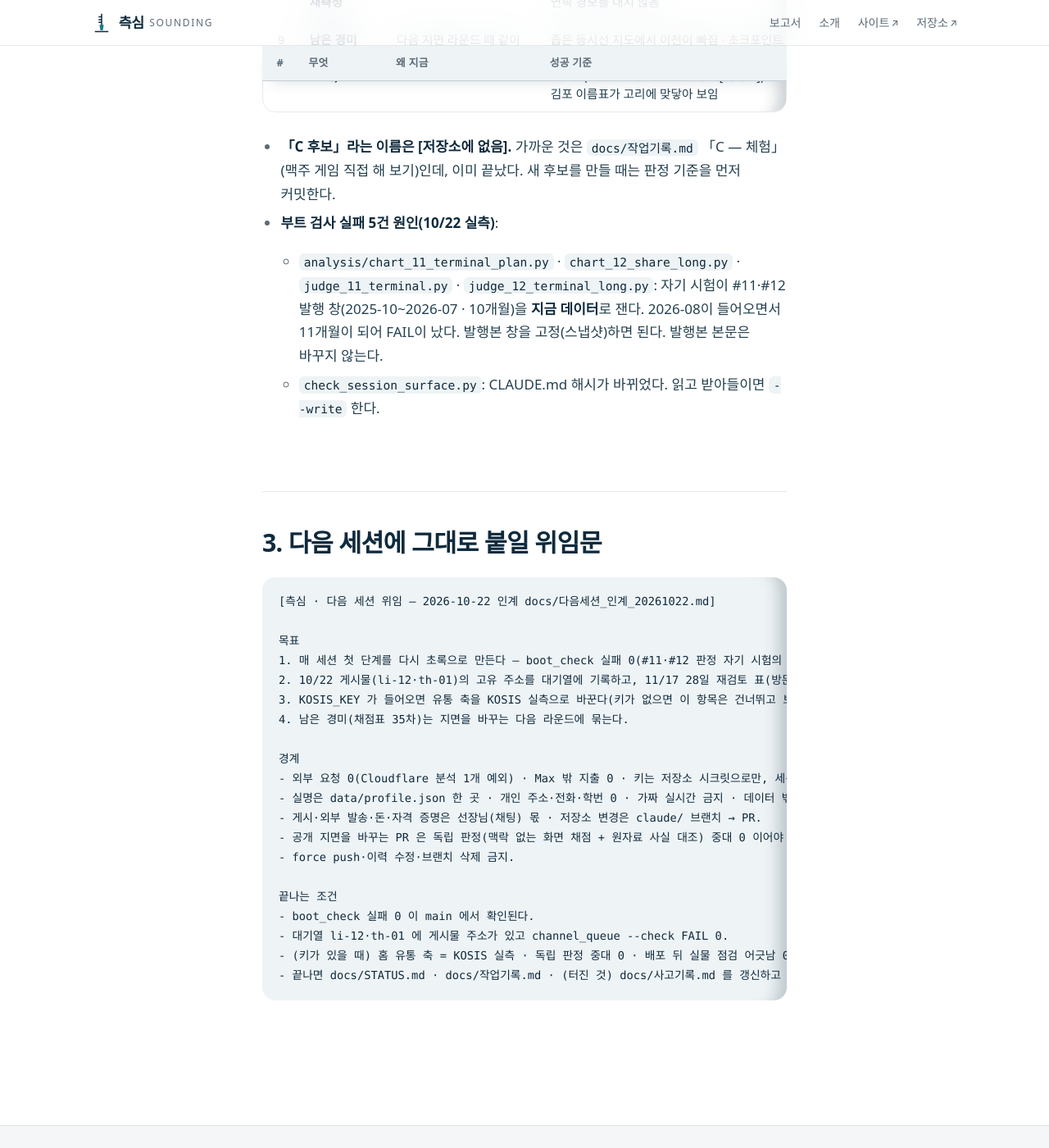
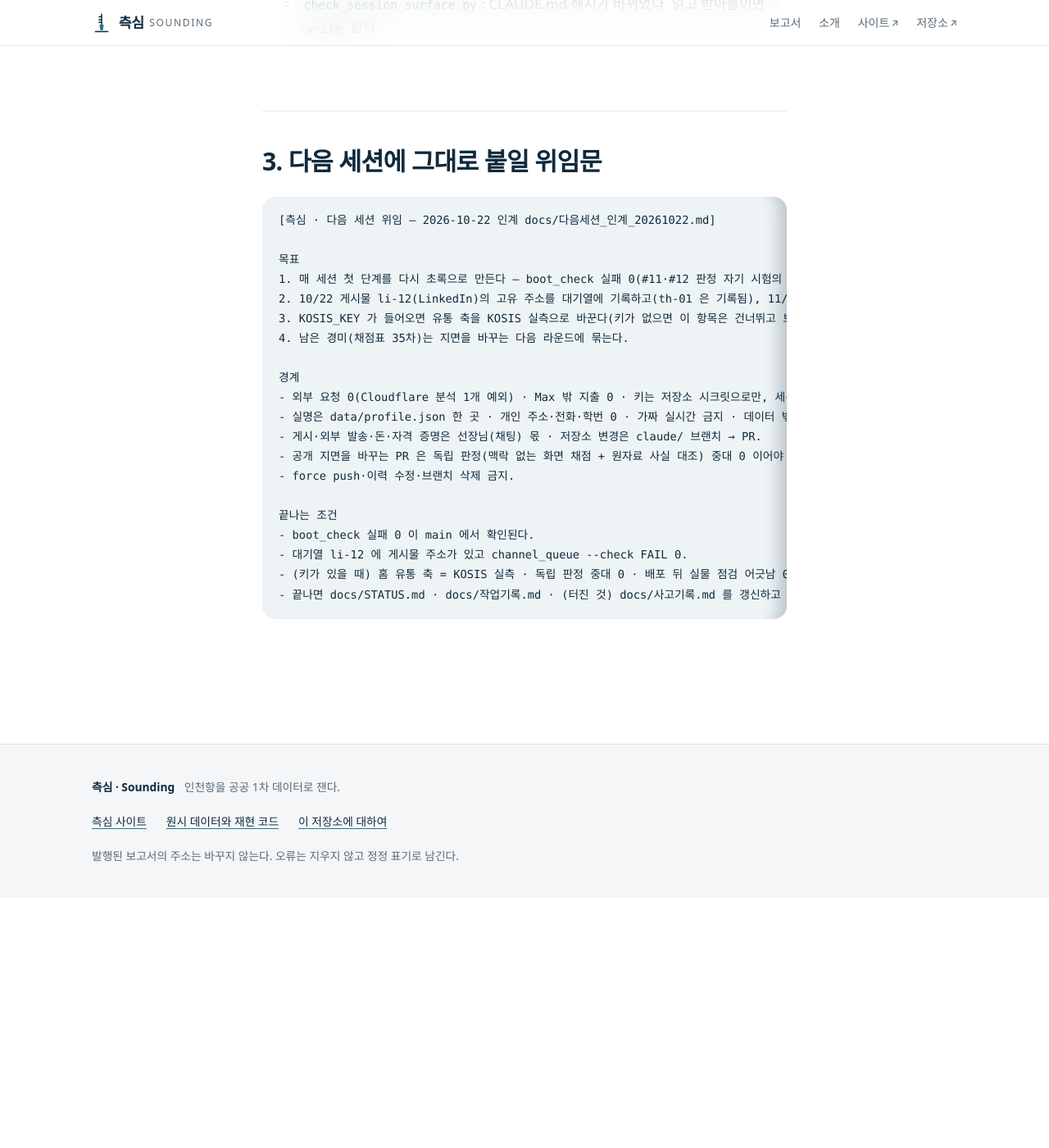
Before and after one commit to jisangj03-dev/incheon-port-analysis, a Jekyll site: the page built from docs/다음세션_인계_20261022.md, in a window 1280 px wide and 1400 px high, scrolled down 3404 px. Shown: the whole window at 82% size. Built offline with Jekyll 4.4.1, drawn with Linux system fonts in a browser that asks for light colours; some web fonts are replaced; our own code applies the rules of GitHub Pages for plain Markdown files; after the commit the page ends 4499 px from its top, so only the background shows below that; some of the changed text lies outside the part shown.

Commit message:
th-01 게시물 주소 기록(10/22 채팅) — li-12 는 미기록 유지(다음 채팅이 넘긴다)
Co-Authored-By: Claude Opus 5.5 <noreply@anthropic.com>
Claude-Session: https://claude.ai/code/session_01L59oEoiMW7KHoJRFFkcN4Q

````diff
--- a/docs/다음세션_인계_20261022.md
+++ b/docs/다음세션_인계_20261022.md
@@ -25,7 +25,7 @@
 
 | # | 무엇 | 왜 지금 | 성공 기준 | 선장님 손 | 근거 |
 |---|---|---|---|---|---|
-| 1 | **게시물 주소 기록 + 28일 재검토 준비**(11/17) | 홍보가 나갔고, 11/17 재검토의 기준선이 지금부터 쌓인다 | ① li-12·th-01 `--set … --url <게시물 주소>`(대기열 검사 FAIL 0)<br>② 11/17에 세 값(방문 = Cloudflare `/incheon-port-analysis` 경로 · 도구 지면 경로별 조회와 `?s=` 진입 · 문의 = jota `metrics/` 값)을 적는다<br>③ 문의 0이면 홍보 채널 재검토 | 게시물 주소 전달(채팅) · Cloudflare 대시보드 열람(로그인) | `docs/위임문_다음세션_20261012.md` ①-2 · `docs/측심_전면개편_판정기준_선커밋_20261010.md` 기준 28~30 · 정체성 §3 |
+| 1 | **게시물 주소 기록 + 28일 재검토 준비**(11/17) | 홍보가 나갔고, 11/17 재검토의 기준선이 지금부터 쌓인다 | ① li-12 `--set li-12 --url <게시물 주소>`(th-01 은 기록됨 · 대기열 검사 FAIL 0)<br>② 11/17에 세 값(방문 = Cloudflare `/incheon-port-analysis` 경로 · 도구 지면 경로별 조회와 `?s=` 진입 · 문의 = jota `metrics/` 값)을 적는다<br>③ 문의 0이면 홍보 채널 재검토 | 게시물 주소 전달(채팅) · Cloudflare 대시보드 열람(로그인) | `docs/위임문_다음세션_20261012.md` ①-2 · `docs/측심_전면개편_판정기준_선커밋_20261010.md` 기준 28~30 · 정체성 §3 |
 | 2 | **Cloudflare 분석 상태** | 비컨은 있다(실물 점검 ③). 수치는 대시보드에만 있다 | 11/17 표에 값이 들어간다. 사용자 정의 이벤트가 없어 「계산기 직접 사용 횟수는 재지 못한다」고 적는다 | 대시보드 값 읽기(채팅·선장님) | 기준 28~29 |
 | 3 | **부트 검사 실패 5건** | 매 세션 첫 단계가 「실패 5 — 멈춘다」로 시작한다. 지면 변화는 0 | `python analysis/boot_check.py` 실패 0 | 없음 | 아래 원인 |
 | 4 | **KOSIS 키로 유통 축 실측 교체** | 홈 유통 줄은 지금 관세청 시도별 「수도권 화주 소비재」로 대신 쓰고 있다 | refresh 1회가 `data/collected/v3/kosis_retail.json`을 만든다<br>홈 유통 축이 KOSIS 온라인쇼핑·대형소매점으로 바뀐다<br>출처 대장 `kostat-kosis` 줄과 신선도 `kosis-retail`이 잡힌다<br>독립 판정 중대 0 | KOSIS 회원가입·활용신청 → 저장소 시크릿 `KOSIS_KEY` | `docs/STATUS.md`(10/21 밤 줄) · `tools-build/kosis.py` · `tools-build/refresh.py` `kosis-retail` |
@@ -47,7 +47,7 @@
 
 목표
 1. 매 세션 첫 단계를 다시 초록으로 만든다 — boot_check 실패 0(#11·#12 판정 자기 시험의 발행 창 고정 · 세션 표면 해시 수용).
-2. 10/22 게시물(li-12·th-01)의 고유 주소를 대기열에 기록하고, 11/17 28일 재검토 표(방문·도구 경로 조회·문의)를 준비해 그날 채운다.
+2. 10/22 게시물 li-12(LinkedIn)의 고유 주소를 대기열에 기록하고(th-01 은 기록됨), 11/17 28일 재검토 표(방문·도구 경로 조회·문의)를 준비해 그날 채운다.
 3. KOSIS_KEY 가 들어오면 유통 축을 KOSIS 실측으로 바꾼다(키가 없으면 이 항목은 건너뛰고 보고만).
 4. 남은 경미(채점표 35차)는 지면을 바꾸는 다음 라운드에 묶는다.
 
@@ -60,7 +60,7 @@
 
 끝나는 조건
 - boot_check 실패 0 이 main 에서 확인된다.
-- 대기열 li-12·th-01 에 게시물 주소가 있고 channel_queue --check FAIL 0.
+- 대기열 li-12 에 게시물 주소가 있고 channel_queue --check FAIL 0.
 - (키가 있을 때) 홈 유통 축 = KOSIS 실측 · 독립 판정 중대 0 · 배포 뒤 실물 점검 어긋남 0.
 - 끝나면 docs/STATUS.md · docs/작업기록.md · (터진 것) docs/사고기록.md 를 갱신하고 한 장으로 보고.
 ```
````
Also changed, not shown: other parts of docs/다음세션_인계_20261022.md (+1 -1 lines), content-queue/README.md (+1 -1 lines), docs/채널대기열.md (+1 -1 lines).
